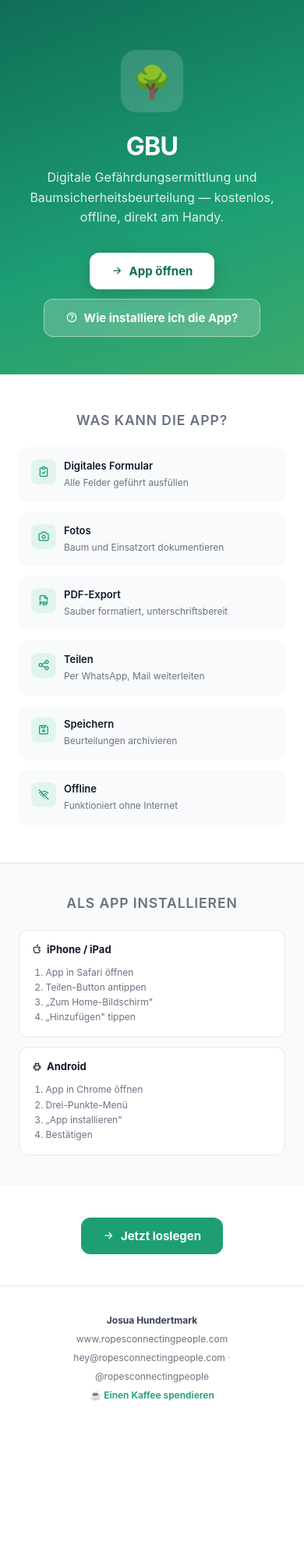
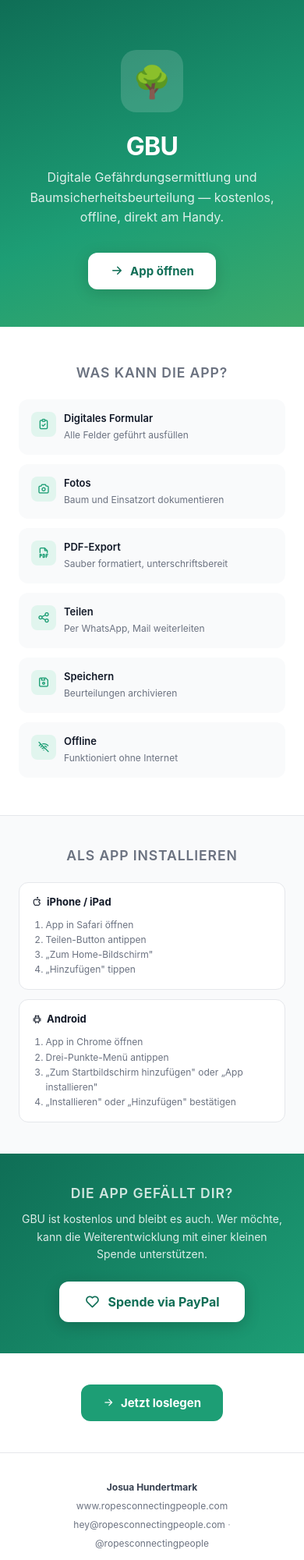
Before and after one commit to ropesconnectingpeople/GBU, a plain HTML site: page index.html in a window 390 px wide. Shown: the top 2000 px of the page at 78% size. Before the commit the page ends 1833 px from the top, so only its background shows below. Drawn offline with Linux system fonts and the light colour scheme.

Commit message:
Update index.html

```diff
--- a/index.html
+++ b/index.html
@@ -4,71 +4,396 @@
     <meta charset="UTF-8">
     <meta name="viewport" content="width=device-width, initial-scale=1.0">
     <title>GBU – Baumsicherheitsbeurteilung</title>
+    <meta name="description" content="Digitale Gefährdungsermittlung für Baumpfleger. Kostenlos, offline nutzbar, PDF-Export.">
     <meta name="theme-color" content="#1D9E75">
     <link rel="icon" type="image/png" sizes="32x32" href="icons/icon-32.png">
     <link rel="apple-touch-icon" href="icons/icon-180.png">
     <link rel="stylesheet" href="https://cdn.jsdelivr.net/npm/@tabler/icons-webfont@3.19.0/dist/tabler-icons.min.css">
     <style>
-*{box-sizing:border-box;margin:0;padding:0}
-body{font-family:-apple-system,BlinkMacSystemFont,'Segoe UI',Helvetica,Arial,sans-serif;background:#fff;color:#111827;min-height:100vh}
-.hero{background:linear-gradient(160deg,#0F6E56 0%,#1D9E75 60%,#3DAA6A 100%);color:white;padding:4rem 1.5rem 3rem;text-align:center}
-.hero-icon{width:80px;height:80px;background:rgba(255,255,255,.15);border-radius:20px;display:flex;align-items:center;justify-content:center;margin:0 auto 1.5rem;font-size:40px}
-.hero h1{font-size:2rem;font-weight:700;letter-spacing:-.02em;margin-bottom:.5rem}
-.hero p{font-size:1rem;opacity:.85;max-width:400px;margin:0 auto 2rem;line-height:1.6}
-.btn-main{display:inline-flex;align-items:center;gap:8px;background:white;color:#0F6E56;padding:14px 28px;border-radius:12px;font-size:15px;font-weight:700;text-decoration:none;box-shadow:0 4px 20px rgba(0,0,0,.15)}
-.btn-ghost{display:inline-flex;align-items:center;gap:8px;background:rgba(255,255,255,.2);color:white;padding:14px 28px;border-radius:12px;font-size:15px;font-weight:700;text-decoration:none;border:1.5px solid rgba(255,255,255,.4);margin-top:.75rem}
-.hero-btns{display:flex;flex-direction:column;align-items:center;gap:0}
-.features{padding:3rem 1.5rem;max-width:600px;margin:0 auto}
-.features h2{font-size:1.1rem;font-weight:600;color:#6b7280;text-transform:uppercase;letter-spacing:.05em;margin-bottom:1.5rem;text-align:center}
-.feat-grid{display:grid;grid-template-columns:1fr 1fr;gap:12px}
-@media(max-width:400px){.feat-grid{grid-template-columns:1fr}}
-.feat{background:#f9fafb;border-radius:12px;padding:1rem;display:flex;align-items:flex-start;gap:10px}
-.feat-icon{width:32px;height:32px;background:#E1F5EE;border-radius:8px;display:flex;align-items:center;justify-content:center;color:#1D9E75;font-size:16px;flex-shrink:0}
-.feat-text strong{display:block;font-size:13px;font-weight:600;color:#111827;margin-bottom:2px}
-.feat-text span{font-size:12px;color:#6b7280;line-height:1.4}
-.install{background:#f9fafb;padding:2.5rem 1.5rem;border-top:1px solid #e5e7eb}
-.install-inner{max-width:600px;margin:0 auto}
-.install h2{font-size:1.1rem;font-weight:600;color:#6b7280;text-transform:uppercase;letter-spacing:.05em;margin-bottom:1.5rem;text-align:center}
-.install-cards{display:grid;grid-template-columns:1fr 1fr;gap:12px}
-@media(max-width:400px){.install-cards{grid-template-columns:1fr}}
-.icard{background:white;border:1px solid #e5e7eb;border-radius:12px;padding:1rem}
-.icard h3{font-size:13px;font-weight:700;color:#111827;margin-bottom:.75rem;display:flex;align-items:center;gap:6px}
-.icard ol{padding-left:1.1rem}
-.icard li{font-size:12px;color:#6b7280;line-height:1.6}
-.cta{padding:2.5rem 1.5rem;text-align:center;max-width:600px;margin:0 auto}
-.btn-secondary{display:inline-flex;align-items:center;gap:8px;background:#1D9E75;color:white;padding:14px 28px;border-radius:12px;font-size:15px;font-weight:700;text-decoration:none}
-.footer{padding:2rem 1.5rem;border-top:1px solid #e5e7eb;text-align:center;font-size:12px;color:#9ca3af;line-height:2}
-.footer a{color:#6b7280;text-decoration:none}
-.footer strong{color:#374151}
+    * {
+        box-sizing: border-box;
+        margin: 0;
+        padding: 0
+    }
+
+    :root {
+        --gr: #1D9E75;
+        --grd: #0F6E56;
+        --grbg: #E1F5EE;
+        --font: -apple-system, BlinkMacSystemFont, 'Segoe UI', Helvetica, Arial, sans-serif
+    }
+
+    body {
+        font-family: var(--font);
+        background: #fff;
+        color: #111827;
+        min-height: 100vh
+    }
+
+    .hero {
+        background: linear-gradient(160deg, #0F6E56 0%, #1D9E75 60%, #3DAA6A 100%);
+        color: white;
+        padding: 4rem 1.5rem 3rem;
+        text-align: center
+    }
+
+    .hero-icon {
+        width: 80px;
+        height: 80px;
+        background: rgba(255, 255, 255, .15);
+        border-radius: 20px;
+        display: flex;
+        align-items: center;
+        justify-content: center;
+        margin: 0 auto 1.5rem;
+        font-size: 40px
+    }
+
+    .hero h1 {
+        font-size: 2rem;
+        font-weight: 700;
+        letter-spacing: -.02em;
+        margin-bottom: .5rem
+    }
+
+    .hero p {
+        font-size: 1rem;
+        opacity: .85;
+        max-width: 400px;
+        margin: 0 auto 2rem;
+        line-height: 1.6
+    }
+
+    .btn-main {
+        display: inline-flex;
+        align-items: center;
+        gap: 8px;
+        background: white;
+        color: #0F6E56;
+        padding: 14px 28px;
+        border-radius: 12px;
+        font-size: 15px;
+        font-weight: 700;
+        text-decoration: none;
+        transition: all .15s;
+        box-shadow: 0 4px 20px rgba(0, 0, 0, .15)
+    }
+
+    .btn-main:hover {
+        transform: translateY(-1px);
+        box-shadow: 0 6px 24px rgba(0, 0, 0, .2)
+    }
+
+    .btn-main i {
+        font-size: 18px
+    }
+
+    .features {
+        padding: 3rem 1.5rem;
+        max-width: 600px;
+        margin: 0 auto
+    }
+
+    .features h2 {
+        font-size: 1.1rem;
+        font-weight: 600;
+        color: #6b7280;
+        text-transform: uppercase;
+        letter-spacing: .05em;
+        margin-bottom: 1.5rem;
+        text-align: center
+    }
+
+    .feat-grid {
+        display: grid;
+        grid-template-columns: 1fr 1fr;
+        gap: 12px
+    }
+
+    @media (max-width: 400px) {
+        .feat-grid {
+            grid-template-columns: 1fr
+        }
+    }
+
+    .feat {
+        background: #f9fafb;
+        border-radius: 12px;
+        padding: 1rem;
+        display: flex;
+        align-items: flex-start;
+        gap: 10px
+    }
+
+    .feat-icon {
+        width: 32px;
+        height: 32px;
+        background: #E1F5EE;
+        border-radius: 8px;
+        display: flex;
+        align-items: center;
+        justify-content: center;
+        color: #1D9E75;
+        font-size: 16px;
+        flex-shrink: 0
+    }
+
+    .feat-text strong {
+        display: block;
+        font-size: 13px;
+        font-weight: 600;
+        color: #111827;
+        margin-bottom: 2px
+    }
+
+    .feat-text span {
+        font-size: 12px;
+        color: #6b7280;
+        line-height: 1.4
+    }/* Spenden-Block */
+    .donate {
+        background: linear-gradient(135deg, #0F6E56, #1D9E75);
+        padding: 2.5rem 1.5rem;
+        text-align: center
+    }
+
+    .donate-inner {
+        max-width: 600px;
+        margin: 0 auto
+    }
+
+    .donate h2 {
+        font-size: 1.1rem;
+        font-weight: 600;
+        color: rgba(255, 255, 255, .8);
+        text-transform: uppercase;
+        letter-spacing: .05em;
+        margin-bottom: .75rem
+    }
+
+    .donate p {
+        color: rgba(255, 255, 255, .85);
+        font-size: 14px;
+        line-height: 1.6;
+        margin-bottom: 1.5rem;
+        max-width: 420px;
+        margin-left: auto;
+        margin-right: auto
+    }
+
+    .btn-donate {
+        display: inline-flex;
+        align-items: center;
+        gap: 10px;
+        background: white;
+        color: #0F6E56;
+        padding: 16px 32px;
+        border-radius: 12px;
+        font-size: 16px;
+        font-weight: 700;
+        text-decoration: none;
+        transition: all .15s;
+        box-shadow: 0 4px 20px rgba(0, 0, 0, .2)
+    }
+
+    .btn-donate:hover {
+        transform: translateY(-1px);
+        box-shadow: 0 6px 24px rgba(0, 0, 0, .25)
+    }
+
+    .btn-donate i {
+        font-size: 20px
+    }
+
+    .install {
+        background: #f9fafb;
+        padding: 2.5rem 1.5rem;
+        border-top: 1px solid #e5e7eb
+    }
+
+    .install-inner {
+        max-width: 600px;
+        margin: 0 auto
+    }
+
+    .install h2 {
+        font-size: 1.1rem;
+        font-weight: 600;
+        color: #6b7280;
+        text-transform: uppercase;
+        letter-spacing: .05em;
+        margin-bottom: 1.5rem;
+        text-align: center
+    }
+
+    .install-cards {
+        display: grid;
+        grid-template-columns: 1fr 1fr;
+        gap: 12px
+    }
+
+    @media (max-width: 400px) {
+        .install-cards {
+            grid-template-columns: 1fr
+        }
+    }
+
+    .icard {
+        background: white;
+        border: 1px solid #e5e7eb;
+        border-radius: 12px;
+        padding: 1rem
+    }
+
+    .icard h3 {
+        font-size: 13px;
+        font-weight: 700;
+        color: #111827;
+        margin-bottom: .75rem;
+        display: flex;
+        align-items: center;
+        gap: 6px
+    }
+
+    .icard ol {
+        padding-left: 1.1rem
+    }
+
+    .icard li {
+        font-size: 12px;
+        color: #6b7280;
+        line-height: 1.6
+    }
+
+    .cta {
+        padding: 2.5rem 1.5rem;
+        text-align: center;
+        max-width: 600px;
+        margin: 0 auto
+    }
+
+    .btn-secondary {
+        display: inline-flex;
+        align-items: center;
+        gap: 8px;
+        background: #1D9E75;
+        color: white;
+        padding: 14px 28px;
+        border-radius: 12px;
+        font-size: 15px;
+        font-weight: 700;
+        text-decoration: none;
+        transition: all .15s
+    }
+
+    .btn-secondary:hover {
+        background: #0F6E56
+    }
+
+    .footer {
+        padding: 2rem 1.5rem;
+        border-top: 1px solid #e5e7eb;
+        text-align: center;
+        font-size: 12px;
+        color: #9ca3af;
+        line-height: 2
+    }
+
+    .footer a {
+        color: #6b7280;
+        text-decoration: none
+    }
+
+    .footer a:hover {
+        color: #1D9E75
+    }
+
+    .footer strong {
+        color: #374151
+    }
     </style>
 </head>
 <body>
+
     <div class="hero">
         <div class="hero-icon">🌳</div>
         <h1>GBU</h1>
         <p>Digitale Gefährdungsermittlung und Baumsicherheitsbeurteilung — kostenlos, offline, direkt am Handy.</p>
-  <div class="hero-btns">
-    <a href="app/" class="btn-main"><i class="ti ti-arrow-right"></i> App öffnen</a>
-    <a href="install.html" class="btn-ghost"><i class="ti ti-help"></i> Wie installiere ich die App?</a>
+        <a href="app/" class="btn-main">
+            <i class="ti ti-arrow-right"></i>
+             App öffnen
+        </a>
     </div>
-</div>
+
     <div class="features">
         <h2>Was kann die App?</h2>
         <div class="feat-grid">
-    <div class="feat"><div class="feat-icon"><i class="ti ti-clipboard-check"></i></div><div class="feat-text"><strong>Digitales Formular</strong><span>Alle Felder geführt ausfüllen</span></div></div>
-    <div class="feat"><div class="feat-icon"><i class="ti ti-camera"></i></div><div class="feat-text"><strong>Fotos</strong><span>Baum und Einsatzort dokumentieren</span></div></div>
-    <div class="feat"><div class="feat-icon"><i class="ti ti-file-type-pdf"></i></div><div class="feat-text"><strong>PDF-Export</strong><span>Sauber formatiert, unterschriftsbereit</span></div></div>
-    <div class="feat"><div class="feat-icon"><i class="ti ti-share"></i></div><div class="feat-text"><strong>Teilen</strong><span>Per WhatsApp, Mail weiterleiten</span></div></div>
-    <div class="feat"><div class="feat-icon"><i class="ti ti-device-floppy"></i></div><div class="feat-text"><strong>Speichern</strong><span>Beurteilungen archivieren</span></div></div>
-    <div class="feat"><div class="feat-icon"><i class="ti ti-wifi-off"></i></div><div class="feat-text"><strong>Offline</strong><span>Funktioniert ohne Internet</span></div></div>
+            <div class="feat">
+                <div class="feat-icon">
+                    <i class="ti ti-clipboard-check"></i>
+                </div>
+                <div class="feat-text">
+                    <strong>Digitales Formular</strong>
+                    <span>Alle Felder geführt ausfüllen</span>
                 </div>
             </div>
+            <div class="feat">
+                <div class="feat-icon">
+                    <i class="ti ti-camera"></i>
+                </div>
+                <div class="feat-text">
+                    <strong>Fotos</strong>
+                    <span>Baum und Einsatzort dokumentieren</span>
+                </div>
+            </div>
+            <div class="feat">
+                <div class="feat-icon">
+                    <i class="ti ti-file-type-pdf"></i>
+                </div>
+                <div class="feat-text">
+                    <strong>PDF-Export</strong>
+                    <span>Sauber formatiert, unterschriftsbereit</span>
+                </div>
+            </div>
+            <div class="feat">
+                <div class="feat-icon">
+                    <i class="ti ti-share"></i>
+                </div>
+                <div class="feat-text">
+                    <strong>Teilen</strong>
+                    <span>Per WhatsApp, Mail weiterleiten</span>
+                </div>
+            </div>
+            <div class="feat">
+                <div class="feat-icon">
+                    <i class="ti ti-device-floppy"></i>
+                </div>
+                <div class="feat-text">
+                    <strong>Speichern</strong>
+                    <span>Beurteilungen archivieren</span>
+                </div>
+            </div>
+            <div class="feat">
+                <div class="feat-icon">
+                    <i class="ti ti-wifi-off"></i>
+                </div>
+                <div class="feat-text">
+                    <strong>Offline</strong>
+                    <span>Funktioniert ohne Internet</span>
+                </div>
+            </div>
+        </div>
+    </div>
+
     <div class="install">
         <div class="install-inner">
             <h2>Als App installieren</h2>
             <div class="install-cards">
                 <div class="icard">
-        <h3><i class="ti ti-brand-apple"></i> iPhone / iPad</h3>
+                    <h3>
+                        <i class="ti ti-brand-apple"></i>
+                         iPhone / iPad
+                    </h3>
                     <ol>
                         <li>App in Safari öffnen</li>
                         <li>Teilen-Button antippen</li>
@@ -77,26 +402,50 @@ body{font-family:-apple-system,BlinkMacSystemFont,'Segoe UI',Helvetica,Arial,san
                     </ol>
                 </div>
                 <div class="icard">
-        <h3><i class="ti ti-brand-android"></i> Android</h3>
+                    <h3>
+                        <i class="ti ti-brand-android"></i>
+                         Android
+                    </h3>
                     <ol>
                         <li>App in Chrome öffnen</li>
-          <li>Drei-Punkte-Menü</li>
-          <li>„App installieren"</li>
-          <li>Bestätigen</li>
+                        <li>Drei-Punkte-Menü antippen</li>
+                        <li>„Zum Startbildschirm hinzufügen" oder „App installieren"</li>
+                        <li>„Installieren" oder „Hinzufügen" bestätigen</li>
                     </ol>
                 </div>
             </div>
         </div>
     </div>
+
+    <div class="donate">
+        <div class="donate-inner">
+            <h2>Die App gefällt dir?</h2>
+            <p>GBU ist kostenlos und bleibt es auch. Wer möchte, kann die Weiterentwicklung mit einer kleinen Spende unterstützen.</p>
+            <a href="https://paypal.me/JosuaHundertmark" target="_blank" class="btn-donate">
+                <i class="ti ti-heart"></i>
+                 Spende via PayPal
+
+            </a>
+        </div>
+    </div>
+
     <div class="cta">
-  <a href="app/" class="btn-secondary"><i class="ti ti-arrow-right"></i> Jetzt loslegen</a>
+        <a href="app/" class="btn-secondary">
+            <i class="ti ti-arrow-right"></i>
+             Jetzt loslegen
+        </a>
     </div>
+
     <div class="footer">
-  <strong>Josua Hundertmark</strong><br>
-  <a href="https://www.ropesconnectingpeople.com">www.ropesconnectingpeople.com</a><br>
-  <a href="mailto:hey@ropesconnectingpeople.com">hey@ropesconnectingpeople.com</a> ·
+        <strong>Josua Hundertmark</strong>
+        <br>
+        <a href="https://www.ropesconnectingpeople.com">www.ropesconnectingpeople.com</a>
+        <br>
+        <a href="mailto:hey@ropesconnectingpeople.com">hey@ropesconnectingpeople.com</a>
+         ·
+
         <a href="https://instagram.com/ropesconnectingpeople">@ropesconnectingpeople</a>
-  <br><a href="https://paypal.me/JosuaHundertmark" style="color:#1D9E75;font-weight:600">☕ Einen Kaffee spendieren</a>
     </div>
+
 </body>
 </html>
```
Lines whose indentation alone changed are shown as unchanged.
